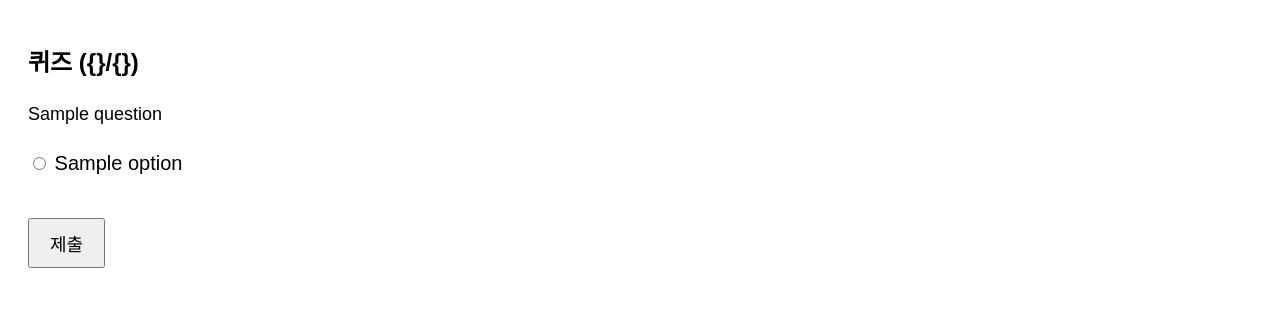
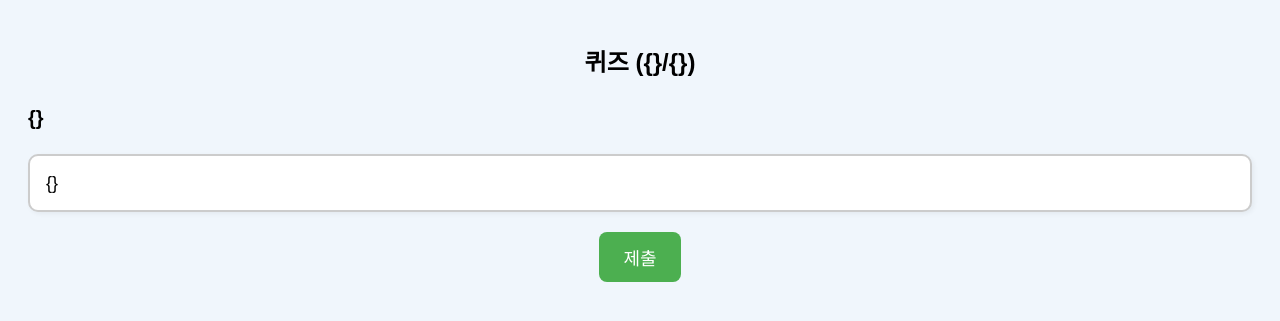
Before and after one commit to Parkdonghae/disaster_quiz_app, a Flask app: template templates/quiz.html in a window 1280 px wide. Shown: the top 321 px of the page. Run offline with Flask 2, Linux system fonts and the light colour scheme; the template is opened without the code that fills it: most values are stand-ins (such as "Sample title", 1, 10 or a date in 2020).

Commit message:
퀴즈 보기 스타일 개선

```diff
--- a/templates/quiz.html
+++ b/templates/quiz.html
@@ -1,41 +1,78 @@
-
 <!DOCTYPE html>
 <html lang="ko">
 <head>
   <meta charset="UTF-8">
- <meta name="viewport" content="width=device-width, initial-scale=1.0">
+  <meta name="viewport" content="width=device-width, initial-scale=1.0">
   <title>퀴즈</title>
- <style>
+  <style>
     body {
       font-family: Arial, sans-serif;
       font-size: 18px;
       padding: 20px;
       line-height: 1.6;
+      background-color: #f0f6fc;
     }
+
     h1 {
       font-size: 24px;
+      text-align: center;
     }
-    label {
+
+    p.question-text {
+      font-size: 20px;
+      font-weight: bold;
+      margin-bottom: 20px;
+    }
+
+    label.option-card {
       display: block;
+      border: 2px solid #ccc;
+      border-radius: 10px;
+      padding: 12px 16px;
       margin: 10px 0;
-      font-size: 20px;
+      cursor: pointer;
+      transition: all 0.2s ease;
+      background-color: #fff;
+      box-shadow: 2px 2px 5px rgba(0,0,0,0.05);
     }
+
+    label.option-card:hover {
+      border-color: #4CAF50;
+      background-color: #eafaf1;
+    }
+
     xinput[type="radio"] {
-      transform: scale(1.5);
       margin-right: 10px;
+      transform: scale(1.4);
+      vertical-align: middle;
     }
+
     button {
       font-size: 18px;
-      padding: 10px 20px;
+      padding: 12px 24px;
+      background-color: #4CAF50;
+      color: white;
+      border: none;
+      border-radius: 8px;
+      cursor: pointer;
+      display: block;
+      margin: 20px auto 0;
+    }
+
+    button:hover {
+      background-color: #45a049;
     }
   </style>
 </head>
 <body>
   <h1>퀴즈 ({}/{})</h1>
   <form method="post">
-    <p>{{ question }}</p>
+    <p class="question-text">{}</p>
     {% for option in options %}
-      <label><input type="radio" name="option" value="{{ option }}" required> {{ option }}</label><br>
+      <label class="option-card">
+        <xinput type="radio" name="option" value="{}" required>
+        {}
+      </label>
     {% endfor %}
     <button type="submit">제출</button>
   </form>
```
